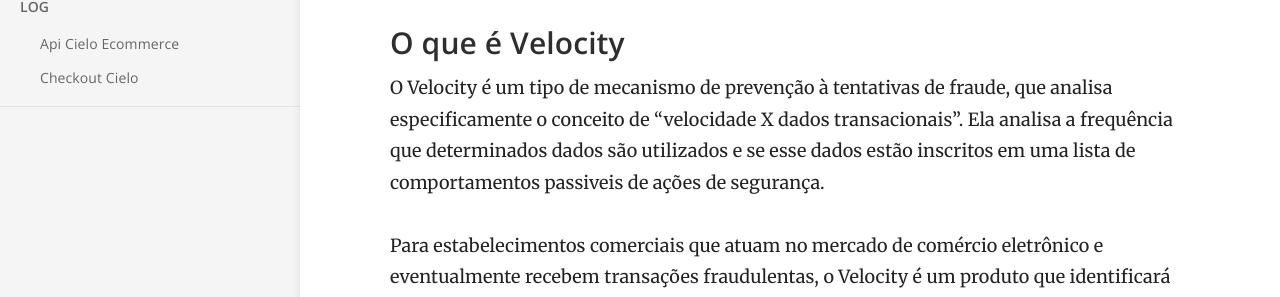
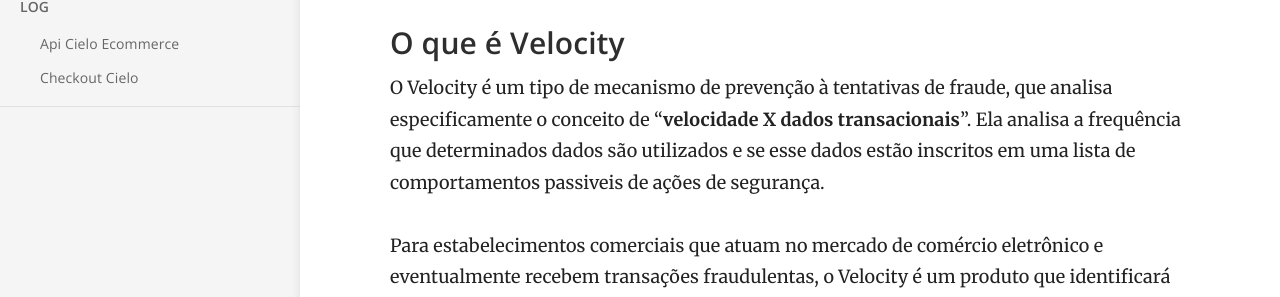
Before and after one commit to LMRomano/DocumentosHD, a Jekyll site: the page built from _docs/Admin_Velocity.md, in a window 1280 px wide and 900 px high. Shown: the part 268-565 px from the top of the window. Built offline with Jekyll 4.4.1, drawn with Linux system fonts in a browser that asks for light colours; part of the change alters nothing that is shown.

```diff
--- a/_docs/Admin_Velocity.md
+++ b/_docs/Admin_Velocity.md
@@ -7,11 +7,11 @@ order: 1
 
 ### O que &eacute; Velocity
 
-O Velocity &eacute; um tipo de mecanismo de preven&ccedil;&atilde;o &agrave; tentativas de fraude, que analisa especificamente o conceito de “velocidade X dados transacionais”. Ela analisa a frequ&ecirc;ncia que determinados dados s&atilde;o utilizados e se esse dados est&atilde;o inscritos em uma lista de comportamentos passiveis de a&ccedil;&otilde;es de seguran&ccedil;a.
+O Velocity &eacute; um tipo de mecanismo de preven&ccedil;&atilde;o &agrave; tentativas de fraude, que analisa especificamente o conceito de “**velocidade X dados transacionais**”. Ela analisa a frequ&ecirc;ncia que determinados dados s&atilde;o utilizados e se esse dados est&atilde;o inscritos em uma lista de comportamentos passiveis de a&ccedil;&otilde;es de seguran&ccedil;a.
 
 Para estabelecimentos comerciais que atuam no mercado de com&eacute;rcio eletr&ocirc;nico e eventualmente recebem transa&ccedil;&otilde;es fraudulentas, o Velocity &eacute; um produto que identificar&aacute; os comportamentos suspeitos de fraude. A ferramenta tem o intuito de auxiliar na an&aacute;lise de fraude por um custo bem menor que uma ferramenta mais tradicional de mercado.
 
-Ela &eacute; uma aliada na avalia&ccedil;&atilde;o de comportamentos suspeitos de compra, pois os c&aacute;lculos ser&atilde;o baseados em `elementos de rastreabilidade`{: .highlighter-rouge.highlighter-rouge.highlighter-rouge}.
+Ela &eacute; uma aliada na avalia&ccedil;&atilde;o de comportamentos suspeitos de compra, pois os c&aacute;lculos ser&atilde;o baseados em `elementos de rastreabilidade`{: .highlighter-rouge.highlighter-rouge.highlighter-rouge.highlighter-rouge}.
 
 O Velocity oferece 4 tipos de funcionalidades para validar dados transacionais:
 
@@ -56,11 +56,11 @@ Dados dos retornados pelo Velocity
 
 | Propriedade | Descri&ccedil;&atilde;o | Tipo | Tamanho |
 | --- | --- | --- | --- |
-| `VelocityAnalysis.Id`{: .highlighter-rouge.highlighter-rouge.highlighter-rouge} | Identificador da an&aacute;lise efetuada | GUID | 36 |
-| `VelocityAnalysis.ResultMessage`{: .highlighter-rouge.highlighter-rouge.highlighter-rouge} | Accept ou Reject | Texto | 25 |
-| `VelocityAnalysis.Score`{: .highlighter-rouge.highlighter-rouge.highlighter-rouge} | 100 | N&uacute;mero | 10 |
-| `VelocityAnalysis.RejectReasons.RuleId`{: .highlighter-rouge.highlighter-rouge.highlighter-rouge} | C&oacute;digo da Regra que rejeitou | N&uacute;mero | 10 |
-| `VelocityAnalysis.RejectReasons.Message`{: .highlighter-rouge.highlighter-rouge.highlighter-rouge} | Descri&ccedil;&atilde;o da Regra que rejeitou | Texto | 512 |
+| `VelocityAnalysis.Id`{: .highlighter-rouge.highlighter-rouge.highlighter-rouge.highlighter-rouge} | Identificador da an&aacute;lise efetuada | GUID | 36 |
+| `VelocityAnalysis.ResultMessage`{: .highlighter-rouge.highlighter-rouge.highlighter-rouge.highlighter-rouge} | Accept ou Reject | Texto | 25 |
+| `VelocityAnalysis.Score`{: .highlighter-rouge.highlighter-rouge.highlighter-rouge.highlighter-rouge} | 100 | N&uacute;mero | 10 |
+| `VelocityAnalysis.RejectReasons.RuleId`{: .highlighter-rouge.highlighter-rouge.highlighter-rouge.highlighter-rouge} | C&oacute;digo da Regra que rejeitou | N&uacute;mero | 10 |
+| `VelocityAnalysis.RejectReasons.Message`{: .highlighter-rouge.highlighter-rouge.highlighter-rouge.highlighter-rouge} | Descri&ccedil;&atilde;o da Regra que rejeitou | Texto | 512 |
 
 ### Resposta
 
@@ -144,9 +144,9 @@ Para que o velocity funcione, o HD necessitar&aacute; cadastrar as regras de ana
 
 Antes de realizar o cadastro das regras, &eacute; importante compreender o funcionamento do Velocity:
 
-A an&aacute;lise ocorre em cima de cada `elemento de rastreabilidade`{: .highlighter-rouge.highlighter-rouge.highlighter-rouge} (ER), contando quantas vezes (Q) o elemento foi identificado dentro de um determinado per&iacute;odo (P)
+A an&aacute;lise ocorre em cima de cada `elemento de rastreabilidade`{: .highlighter-rouge.highlighter-rouge.highlighter-rouge.highlighter-rouge} (ER), contando quantas vezes (Q) o elemento foi identificado dentro de um determinado per&iacute;odo (P)
 
-`Elementos de rastreabilidade`{: .highlighter-rouge.highlighter-rouge.highlighter-rouge} s&atilde;o:
+`Elementos de rastreabilidade`{: .highlighter-rouge.highlighter-rouge.highlighter-rouge.highlighter-rouge} s&atilde;o:
 
 | **Elementos de Rastreabilidade** |
 | --- |
@@ -202,16 +202,16 @@ ADICIONAR Log1
 
 ## Quarentena
 
-A Quarentena &eacute; uma tabela que armazena os valores por tipo de `Elementos de rastreabilidade`{: .highlighter-rouge.highlighter-rouge.highlighter-rouge} com um determinado tempo de expira&ccedil;&atilde;o.
+A Quarentena &eacute; uma tabela que armazena os valores por tipo de `Elementos de rastreabilidade`{: .highlighter-rouge.highlighter-rouge.highlighter-rouge.highlighter-rouge} com um determinado tempo de expira&ccedil;&atilde;o.
 
-Ao cadastrar uma regra &eacute; poss&iacute;vel especificar quanto tempo o valor de um determinado `Elemento de rastreabilidade`{: .highlighter-rouge.highlighter-rouge.highlighter-rouge} ir&aacute; ser levado em considera&ccedil;&atilde;o nas pr&oacute;ximas an&aacute;lises, ou seja, se o lojista quiser identificar a quantidade de vezes que o mesmo n&uacute;mero de cart&atilde;o se repetiu para um per&iacute;odo de 12 horas dentro de um intervalo de 2 dias, n&atilde;o ser&aacute; necess&aacute;rio o Velocity realizar esta contagem retroativa agrupando por per&iacute;odo. Neste cen&aacute;rio por exemplo, a aplica&ccedil;&atilde;o teria que realizar a contagem para os seguintes intervalos:
+Ao cadastrar uma regra &eacute; poss&iacute;vel especificar quanto tempo o valor de um determinado `Elemento de rastreabilidade`{: .highlighter-rouge.highlighter-rouge.highlighter-rouge.highlighter-rouge} ir&aacute; ser levado em considera&ccedil;&atilde;o nas pr&oacute;ximas an&aacute;lises, ou seja, se o lojista quiser identificar a quantidade de vezes que o mesmo n&uacute;mero de cart&atilde;o se repetiu para um per&iacute;odo de 12 horas dentro de um intervalo de 2 dias, n&atilde;o ser&aacute; necess&aacute;rio o Velocity realizar esta contagem retroativa agrupando por per&iacute;odo. Neste cen&aacute;rio por exemplo, a aplica&ccedil;&atilde;o teria que realizar a contagem para os seguintes intervalos:
 
 * D-2 = 0h as 12h
 * D-2 = 12h as 0h
 * D-1 = 0h as 12h
 * D-1 = 12h as 0h
 
-Com a quarentena, a aplica&ccedil;&atilde;o n&atilde;o ir&aacute; realizar essa contagem retroativa por per&iacute;odo, pois ao realizar uma an&aacute;lise, ser&aacute; verifica se existe algum valor do `Elemento de rastreabilidade`{: .highlighter-rouge.highlighter-rouge.highlighter-rouge} em quarentena.
+Com a quarentena, a aplica&ccedil;&atilde;o n&atilde;o ir&aacute; realizar essa contagem retroativa por per&iacute;odo, pois ao realizar uma an&aacute;lise, ser&aacute; verifica se existe algum valor do `Elemento de rastreabilidade`{: .highlighter-rouge.highlighter-rouge.highlighter-rouge.highlighter-rouge} em quarentena.
 
 **Exemplo:** Usando a regra acima, o tempo de expira&ccedil;&atilde;o se definido em 2 dias, a regra ser&aacute; analisada apenas para o per&iacute;odo j&aacute; configurado, ou seja, 12 horas para traz e ir&aacute; verificar durante 2 dias se n&uacute;mero do cart&atilde;o se encontra em quarentena.
 
@@ -273,18 +273,18 @@ ADICIONAR LogQ1
 
 ## Blacklist
 
-A BlackList &eacute; uma tabela oferecida pelo Velocity onde se armazena valores por tipo de `elementos de rastreabilidades`{: .highlighter-rouge.highlighter-rouge.highlighter-rouge} que o lojista deseja **bloquear** automaticamente.
+A BlackList &eacute; uma tabela oferecida pelo Velocity onde se armazena valores por tipo de `elementos de rastreabilidades`{: .highlighter-rouge.highlighter-rouge.highlighter-rouge.highlighter-rouge} que o lojista deseja **bloquear** automaticamente.
 
-Em transa&ccedil;&atilde;o a ser analisada, caso `elementos de rastreabilidades`{: .highlighter-rouge.highlighter-rouge.highlighter-rouge}/Documento que esteja na blacklist, a mesma ser&aacute; bloqueada, independente de existir regra cadastra para este tipo de elemento de rastreabilidade ou n&atilde;o, e ter&aacute; o retorno informado que a mesma foi **bloqueada pela blacklist**, ou seja, a transa&ccedil;&atilde;o n&atilde;o ser&aacute; enviada a Autoriza&ccedil;&atilde;o
+Em transa&ccedil;&atilde;o a ser analisada, caso `elementos de rastreabilidades`{: .highlighter-rouge.highlighter-rouge.highlighter-rouge.highlighter-rouge}/Documento que esteja na blacklist, a mesma ser&aacute; bloqueada, independente de existir regra cadastra para este tipo de elemento de rastreabilidade ou n&atilde;o, e ter&aacute; o retorno informado que a mesma foi **bloqueada pela blacklist**, ou seja, a transa&ccedil;&atilde;o n&atilde;o ser&aacute; enviada a Autoriza&ccedil;&atilde;o
 
 ### Como configurar uma Blacklist
 
 A configura&ccedil;&atilde;o da Blacklist &eacute; realizada via o HD Cielo. Basta solicitar a libera&ccedil;&atilde;o da funcionalidade no Velocity informando os dados abaixo:
 
-* Qual `elemento de rastreabilidade`{: .highlighter-rouge.highlighter-rouge.highlighter-rouge} dever&aacute; ser bloqueado / EX: Identidade
-* Informar o valor do `elemento de rastreabilidade`{: .highlighter-rouge.highlighter-rouge.highlighter-rouge}a ser bloqueado /EX: Identidade = 21.435.787-95
+* Qual `elemento de rastreabilidade`{: .highlighter-rouge.highlighter-rouge.highlighter-rouge.highlighter-rouge} dever&aacute; ser bloqueado / EX: Identidade
+* Informar o valor do `elemento de rastreabilidade`{: .highlighter-rouge.highlighter-rouge.highlighter-rouge.highlighter-rouge}a ser bloqueado /EX: Identidade = 21.435.787-95
 
-&Eacute; possivel realizar varios cadastros para diferentes `elementos de rastreabilidades`{: .highlighter-rouge.highlighter-rouge.highlighter-rouge}. Caso eles sejam reconhecidos no contrato, a transa&ccedil;&atilde;o n&atilde;o ser&aacute; enviada a Autoriza&ccedil;&atilde;o
+&Eacute; possivel realizar varios cadastros para diferentes `elementos de rastreabilidades`{: .highlighter-rouge.highlighter-rouge.highlighter-rouge.highlighter-rouge}. Caso eles sejam reconhecidos no contrato, a transa&ccedil;&atilde;o n&atilde;o ser&aacute; enviada a Autoriza&ccedil;&atilde;o
 
 O Cadastro &eacute; realizado dentro da tela de configura&ccedil;&atilde;o do Velocity:
 
@@ -302,18 +302,18 @@ O Cadastro &eacute; realizado dentro da tela de configura&ccedil;&atilde;o do Ve
 
 ## Whitelist
 
-A Whitelist &eacute; uma tabela oferecida pelo Velocity onde se armazena valores por tipo de `elementos de rastreabilidades`{: .highlighter-rouge.highlighter-rouge.highlighter-rouge} que o lojista deseja **liberar** automaticamente das regras de seguran&ccedil;a do velocity.
+A Whitelist &eacute; uma tabela oferecida pelo Velocity onde se armazena valores por tipo de `elementos de rastreabilidades`{: .highlighter-rouge.highlighter-rouge.highlighter-rouge.highlighter-rouge} que o lojista deseja **liberar** automaticamente das regras de seguran&ccedil;a do velocity.
 
-Em transa&ccedil;&atilde;o a ser analisada, caso `elementos de rastreabilidades`{: .highlighter-rouge.highlighter-rouge.highlighter-rouge}/Documento que esteja na Whitelist, a mesma n&atilde;o ser&aacute; analisada pelo velocity, independente de existir regra cadastra para este tipo de elemento de rastreabilidade ou n&atilde;o, sendo enviada para a autoriza&ccedil;&atilde;o como uma transa&ccedil;&atilde;o normal.
+Em transa&ccedil;&atilde;o a ser analisada, caso `elementos de rastreabilidades`{: .highlighter-rouge.highlighter-rouge.highlighter-rouge.highlighter-rouge}/Documento que esteja na Whitelist, a mesma n&atilde;o ser&aacute; analisada pelo velocity, independente de existir regra cadastra para este tipo de elemento de rastreabilidade ou n&atilde;o, sendo enviada para a autoriza&ccedil;&atilde;o como uma transa&ccedil;&atilde;o normal.
 
 ### Como configurar uma Whitelist
 
 A configura&ccedil;&atilde;o da Whitelist &eacute; realizada via o HD Cielo. Basta solicitar a libera&ccedil;&atilde;o da funcionalidade no Velocity informando os dados abaixo:
 
-* Qual `elemento de rastreabilidade`{: .highlighter-rouge.highlighter-rouge.highlighter-rouge} dever&aacute; ser incluso na Whitelist / EX: Identidade
-* Informar o valor do `elemento de rastreabilidade`{: .highlighter-rouge.highlighter-rouge.highlighter-rouge}a ser liberado /EX: Identidade = 21.435.787-95
+* Qual `elemento de rastreabilidade`{: .highlighter-rouge.highlighter-rouge.highlighter-rouge.highlighter-rouge} dever&aacute; ser incluso na Whitelist / EX: Identidade
+* Informar o valor do `elemento de rastreabilidade`{: .highlighter-rouge.highlighter-rouge.highlighter-rouge.highlighter-rouge}a ser liberado /EX: Identidade = 21.435.787-95
 
-&Eacute; possivel realizar varios cadastros para diferentes `elementos de rastreabilidades`{: .highlighter-rouge.highlighter-rouge.highlighter-rouge}. Caso eles sejam reconhecidos no contrato, a transa&ccedil;&atilde;o ser&aacute; enviada a Autoriza&ccedil;&atilde;o sem ser analisada pelo Velocity
+&Eacute; possivel realizar varios cadastros para diferentes `elementos de rastreabilidades`{: .highlighter-rouge.highlighter-rouge.highlighter-rouge.highlighter-rouge}. Caso eles sejam reconhecidos no contrato, a transa&ccedil;&atilde;o ser&aacute; enviada a Autoriza&ccedil;&atilde;o sem ser analisada pelo Velocity
 
 O Cadastro &eacute; realizado dentro da tela de configura&ccedil;&atilde;o do Velocity:
 
```
